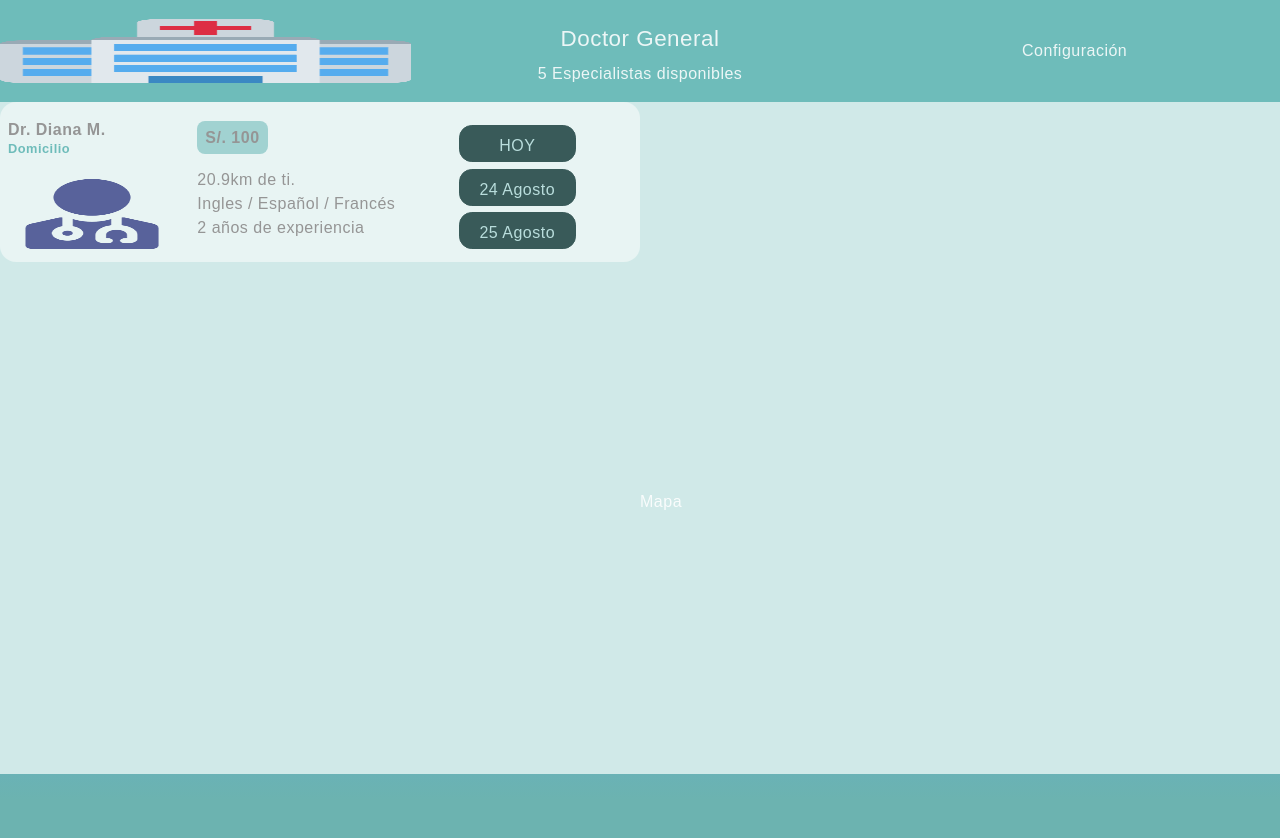
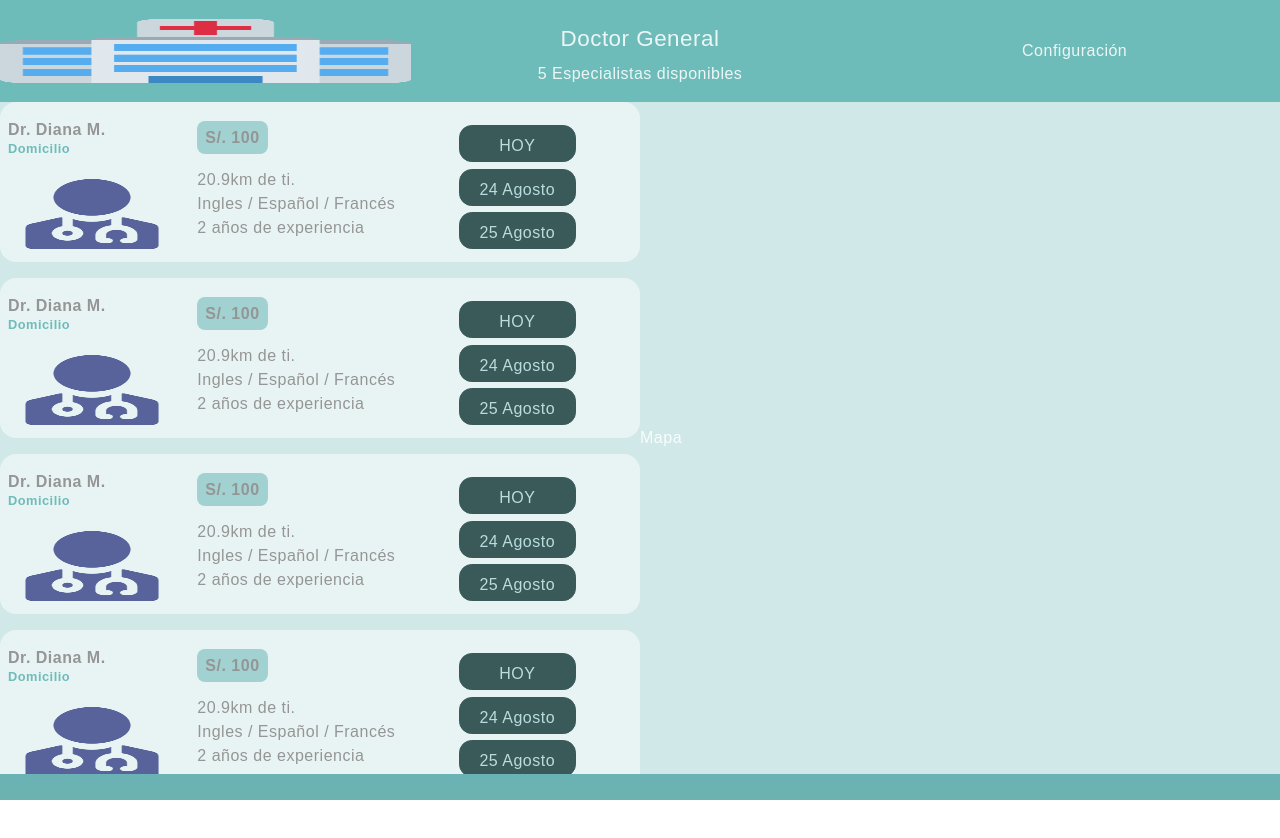
Before and after one commit to MariaGonzalesBaldera/proyecto-clinica, a React (Vite) app: page /select in a window 1280 px wide. Shown: the top 838 px of the page. After the commit the page ends 800 px from the top, so only its background shows below. Built offline with nearby package versions, Linux system fonts and the light colour scheme.

Commit message:
agregando componente en listados disponibles

```diff
--- a/src/components/DivDoctor/index.jsx
+++ b/src/components/DivDoctor/index.jsx
@@ -2,7 +2,6 @@ import perfil from '../../img/specialties/Doctor General.png';
 
 export default function DivDoctor (){
   return(
-    <div className='div-list'>
         <div className='div-list-item'>
           <div className='text-name'>Dr. Diana M.
             <p className='text-type'>Domicilio</p>
@@ -22,6 +21,5 @@ export default function DivDoctor (){
           </div>
         </div>
 
-      </div>
   )
 }
--- a/src/components/SearchMap/index.jsx
+++ b/src/components/SearchMap/index.jsx
@@ -3,8 +3,17 @@ import DivDoctor from '../DivDoctor';
 export default function SearchMap(){
   return(
     <section className="section-map">
-      <DivDoctor/>
-      <div className='div-map'>Mapa</div>
+      <div className='div-list'>
+        <DivDoctor/>
+        <DivDoctor/>
+        <DivDoctor/>
+        <DivDoctor/>
+        <DivDoctor/>
+        <DivDoctor/>
+      </div>
+      <div className='div-map'>
+        Mapa
+      </div>
     </section>
   )
 }
--- a/src/styles/SearchMap.css
+++ b/src/styles/SearchMap.css
@@ -9,9 +9,23 @@
 .div-list{
   height: 100vh;
   color: #959595;
+  overflow: auto;
+  max-height: 84vh;
+}
+.div-list::-webkit-scrollbar {
+  width: 10px;
 }
 
+.div-list::-webkit-scrollbar-thumb {
+  background-color: #8ba2a1;
+  border-radius: 1rem;
+}
+
+.div-list::-webkit-scrollbar-track {
+  background-color: #ddd;
+}
 .div-list-item{
+  margin-bottom: 1rem;
   display: grid;
   grid-template-columns: repeat(auto-fit, minmax(12rem, 1fr));
   height: 9.5rem;
@@ -22,10 +36,10 @@
 .div-list .text-name:first-child {
   width: 10.5rem;
 }
+
 .div-list-item div{
   padding-top: 0.5rem ;
   position: relative;
-
 }
 
 .div-list-item:hover{
```
